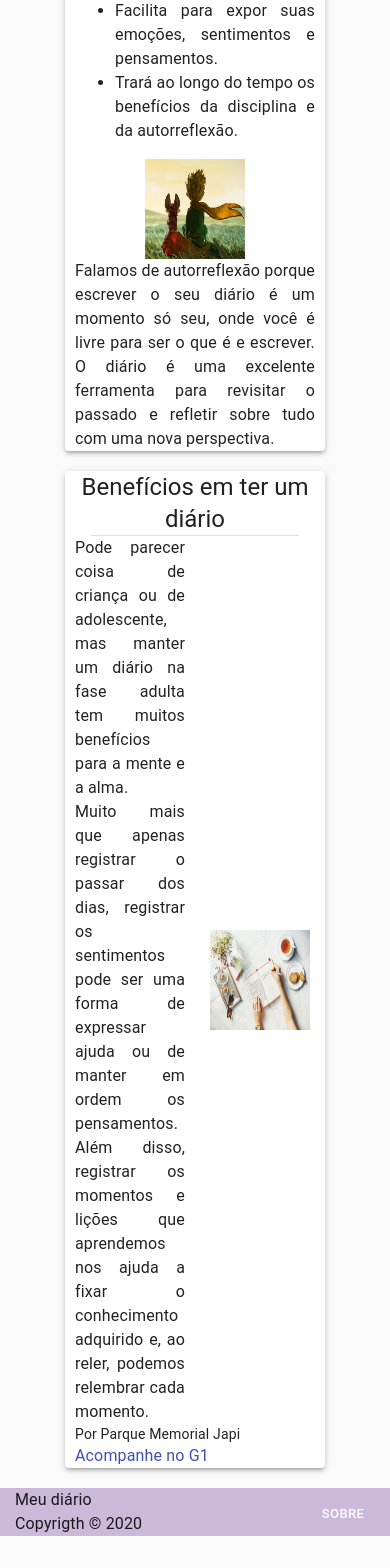
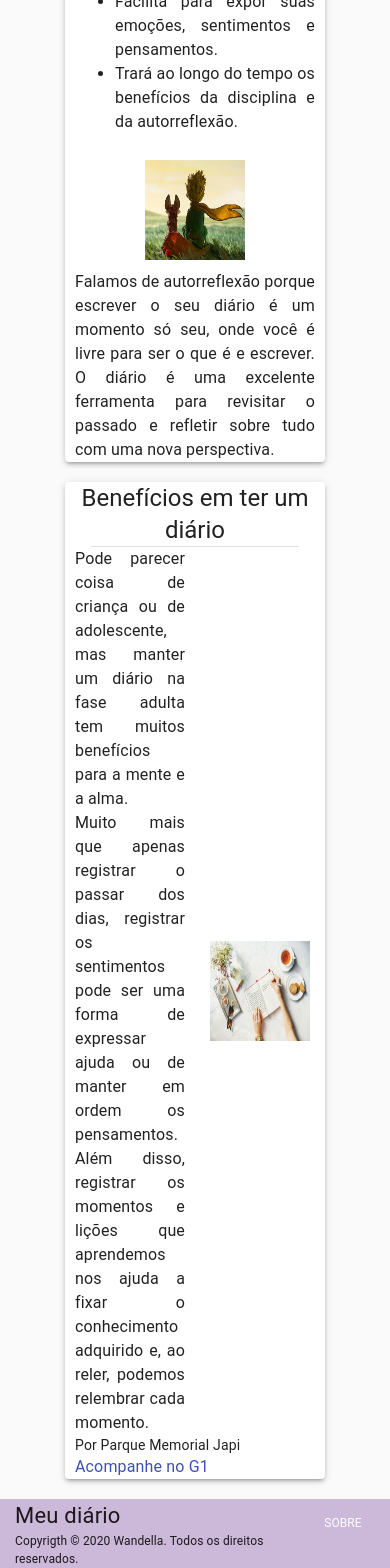
Before and after one commit to wandellamaia/aplicacaoWeb, a React (Create React App) app: page / in a window 390 px wide. Shown: the part 236-1804 px from the top of the page. Before the commit the page ends 1772 px from the top, so only its background shows below. Built offline with nearby package versions, Linux system fonts and the light colour scheme.

Commit message:
Trabalhando a parte responsiva do login

```diff
--- a/src/features/InitialPage/views/Footer.jsx
+++ b/src/features/InitialPage/views/Footer.jsx
@@ -6,9 +6,11 @@ import Footnote from '../../../shared/components/Footnote';
 
 const useStyles = makeStyles((theme) => ({
   textHeader: {
+    fontSize: 22,
     lineHeight: '1.5',
   },
   copyright: {
+    fontSize: 12,
     lineHeight: '1.5',
   },
   button: {
@@ -25,12 +27,12 @@ const Footer = () => {
         <Grid item xs>
           <Typography className={classes.textHeader}>Meu diário</Typography>
           <Typography className={classes.copyright}>
-            Copyrigth © 2020
+            Copyrigth © 2020 Wandella. Todos os direitos reservados.
           </Typography>
         </Grid>
         <Grid item>
           <Button size="small" className={classes.button}>
-            Sobre
+            <Typography className={classes.copyright}>Sobre</Typography>
           </Button>
         </Grid>
       </Grid>
--- a/src/features/InitialPage/views/InitialPage.jsx
+++ b/src/features/InitialPage/views/InitialPage.jsx
@@ -30,6 +30,12 @@ const useStyles = makeStyles((theme) => ({
     backgroundColor: Colors.IntermediateSecondary,
     color: Colors.Secondary,
   },
+  image: {
+    marginLeft: 10,
+    marginRight: 10,
+    marginBottom: 10,
+    marginTop: 10,
+  },
 }));
 
 const StartPage = () => {
@@ -41,7 +47,7 @@ const StartPage = () => {
         <Grid item xs={8} style={{ paddingBottom: 20 }}>
           <OutlinedCard>
             <Grid container justify="space-between">
-              <Grid item xs={12}>
+              <Grid item xs={12} className={classes.formatText}>
                 <Typography variant="h5" align="center">
                   A importância de manter um diário
                 </Typography>
@@ -65,7 +71,14 @@ const StartPage = () => {
                   </ul>
                 </Typography>
               </Grid>
-              <Grid item container justify="center" alignItems="center" xs>
+              <Grid
+                item
+                container
+                justify="center"
+                alignItems="center"
+                xs
+                className={classes.image}
+              >
                 <img
                   alt="pequeno_principe"
                   src="pequeno_principe.jpg"
@@ -87,13 +100,13 @@ const StartPage = () => {
         <Grid item xs={8} justify="center">
           <OutlinedCard>
             <Grid container justify="center">
-              <Grid item xs={12} xl className={classes.formatText}>
+              <Grid item xs={12} className={classes.formatText}>
                 <Typography variant="h5" align="center">
                   Benefícios em ter um diário
                 </Typography>
                 <Divider variant="middle" />
               </Grid>
-              <Grid item xs={6} className={classes.formatText}>
+              <Grid item xs className={classes.formatText} sm={8}>
                 <Typography align="justify">
                   Pode parecer coisa de criança ou de adolescente, mas manter um
                   diário na fase adulta tem muitos benefícios para a mente e a
@@ -108,7 +121,15 @@ const StartPage = () => {
                   momento.
                 </Typography>
               </Grid>
-              <Grid item container justify="center" alignItems="center" xs={6}>
+              <Grid
+                item
+                container
+                justify="center"
+                alignItems="center"
+                xs
+                sm
+                className={classes.image}
+              >
                 <img
                   alt="diario g1"
                   src="diario_g1.jpg"
--- a/src/features/InitialPage/views/Menu.jsx
+++ b/src/features/InitialPage/views/Menu.jsx
@@ -9,7 +9,7 @@ import {
 import LibraryBooksOutlinedIcon from '@material-ui/icons/LibraryBooksOutlined';
 import React, { useState, useEffect } from 'react';
 import Colors from '../../../shared/styles/Colors';
-
+import * as utils from '../../../shared/utils/index';
 import Layout from '../../../shared/components/Layout';
 import history from '../../../shared/history';
 
@@ -53,10 +53,12 @@ const Menu = () => {
         <Grid item xs>
           <Typography className={classes.textHeader}>Meu diário</Typography>
         </Grid>
-        <Grid item container xs={3} sm justify="flex-end">
+        <Grid item container xs sm justify="flex-end">
           {disapear ? (
             <>
-              <Avatar className={classes.avatar}>W</Avatar>
+              <Avatar className={classes.avatar}>
+                {utils.initialLetter()}
+              </Avatar>
               <IconButton
                 onClick={() => {
                   history.push('/Registro');
--- a/src/features/Login/views/LoginPage.jsx
+++ b/src/features/Login/views/LoginPage.jsx
@@ -28,14 +28,15 @@ const useStyles = makeStyles((theme) => ({
     marginTop: 70,
   },
   buttonWrapper: {
-    align: 'center',
-    margin: '20px 0',
+    // align: 'center',
+    // margin: '20px 0',
   },
   divExternal: {
     borderStyle: 'solid',
     borderColor: Colors.IntermediateSecondary,
     borderWidth: '1px',
     borderRadius: '3px',
+    width: '70%',
   },
   link: {
     alignItems: 'center',
@@ -45,12 +46,17 @@ const useStyles = makeStyles((theme) => ({
   formWrapper: {
     padding: '10px 40px',
   },
+  form: {
+    marginLeft: 10,
+    marginRigth: 10,
+  },
   textField: {
     width: '100%',
   },
   buttonRoot: {
-    width: '100%',
+    width: '80%',
     color: Colors.IntermediateSecondary,
+    marginBottom: 10,
   },
   textHeader: {
     color: '#FFFFFF',
@@ -110,14 +116,25 @@ const LoginPage = (props) => {
           </Grid>
         </Grid>
       </Layout>
-      <Grid container className={classes.root}>
-        <Grid container direction="column" justify="center" alignItems="center">
-          <Grid item className={classes.divExternal}>
+      <Grid
+        container
+        direction="column"
+        justify="center"
+        alignItems="center"
+        className={classes.root}
+      >
+        <Grid item className={classes.divExternal} xs sm={4} md={3}>
           <LoginBox title="Login" />
-            <Grid className={classes.formWrapper}>
-              <Grid item xs>
+          <Grid
+            item
+            container
+            justify="center"
+            alignItems="center"
+            className={classes.form}
+            style={{ marginTop: 15 }}
+            xs={11}
+          >
             <form>
-                  <Grid style={{ marginTop: 15 }}>
               <TextField
                 className={classes.textField}
                 required
@@ -127,12 +144,7 @@ const LoginPage = (props) => {
                   onEmail(e.target.value);
                 }}
               />
-                    <ErrorMessage
-                      title="Email incorreto"
-                      show={!validateEmail}
-                    />
-                  </Grid>
-                  <Grid style={{ marginTop: 15 }} />
+              <ErrorMessage title="Email incorreto" show={!validateEmail} />
               <PasswordField
                 onShowPassword={() => setShowPassword(!showPassword)}
                 onPassword={(valuePassword) => setPassword(valuePassword)}
@@ -143,15 +155,12 @@ const LoginPage = (props) => {
                 title="Email e/ou senha incorretos"
                 show={showMessage}
               />
-                  <Grid style={{ marginTop: 15 }}>
+            </form>
             <ButtonCheckbox
+              style={{ marginTop: 15 }}
               keepConected={keepConected}
               handleKeepConected={() => setKeepConected(!keepConected)}
             />
-                  </Grid>
-                </form>
-              </Grid>
-              <Grid item className={classes.buttonWrapper}>
             <Button
               variant="outlined"
               disabled={!(email && password && validateEmail)}
@@ -166,8 +175,6 @@ const LoginPage = (props) => {
                 keepConected={keepConected}
               />
             )}
-              </Grid>
-              <Grid item className={classes.buttonWrapper}>
             <Button
               className={classes.buttonRoot}
               variant="outlined"
@@ -175,7 +182,7 @@ const LoginPage = (props) => {
             >
               <span>Voltar</span>
             </Button>
-              </Grid>
+            <Grid item>
               <Typography align="center" className={classes.link}>
                 <Link href="https://www.google.com/">Esqueci minha senha</Link>
               </Typography>
--- a/src/features/Record/control/RecordOperations.js
+++ b/src/features/Record/control/RecordOperations.js
@@ -1,7 +1,6 @@
 import history from '../../../shared/history';
 
 export const clearUser = () => {
-  console.log('VOu limpar o usuário');
   localStorage.removeItem('email');
   localStorage.removeItem('keepConected');
   history.push('/');
@@ -9,7 +8,6 @@ export const clearUser = () => {
 
 export const homePage = () => {
   const teste = localStorage.getItem('keepConected');
-  console.log('Ta conectado? ', teste);
   if (teste === 'false') {
     clearUser();
     return;
--- a/src/features/Record/views/RecordMenu.jsx
+++ b/src/features/Record/views/RecordMenu.jsx
@@ -2,22 +2,19 @@ import React from 'react';
 import {
   makeStyles,
   Grid,
-  TextField,
-  Link,
   Typography,
-  Button,
   IconButton,
   Avatar,
 } from '@material-ui/core';
 
 import ExitToAppIcon from '@material-ui/icons/ExitToApp';
 import HomeIcon from '@material-ui/icons/Home';
-import { deepPurple } from '@material-ui/core/colors';
+
 import Layout from '../../../shared/components/Layout';
 import Colors from '../../../shared/styles/Colors';
 import history from '../../../shared/history';
+import * as utils from '../../../shared/utils/index';
 import * as operations from '../control/RecordOperations';
-
 
 const useStyles = makeStyles((theme) => ({
   textHeader: {
@@ -50,7 +47,7 @@ const RecordMenu = (props) => {
             <Typography className={classes.textHeader}>Meu diário</Typography>
           </Grid>
           <Grid item container xs={3} justify="flex-end">
-            <Avatar className={classes.avatar}>W</Avatar>
+            <Avatar className={classes.avatar}>{utils.initialLetter()}</Avatar>
             <IconButton onClick={() => operations.homePage()}>
               <HomeIcon />
             </IconButton>
--- a/src/features/Record/views/RecordPage.jsx
+++ b/src/features/Record/views/RecordPage.jsx
@@ -6,7 +6,7 @@ import DescriptionCard from './DescriptionCard';
 import SelectHumor from './SelectHumor';
 
 import CarouselPhotos from './CarouselPhotos';
-import Colors from '../../../shared/styles/Colors';
+
 import RecordMenu from './RecordMenu';
 
 const useStyles = makeStyles((theme) => ({
--- a/src/shared/utils/index.js
+++ b/src/shared/utils/index.js
@@ -2,3 +2,7 @@ export const validateEmailAddress = (email) => {
   const regex = /^[_a-z0-9-]+(\.[_a-z0-9-]+)*@[a-z0-9-]+(\.[a-z0-9-]+)*(\.[a-z]{2,4})$/;
   return regex.test(email);
 };
+
+export const initialLetter = () => {
+  return localStorage.getItem('email')[0].toUpperCase();
+};
```
Lines whose indentation alone changed are shown as unchanged.
